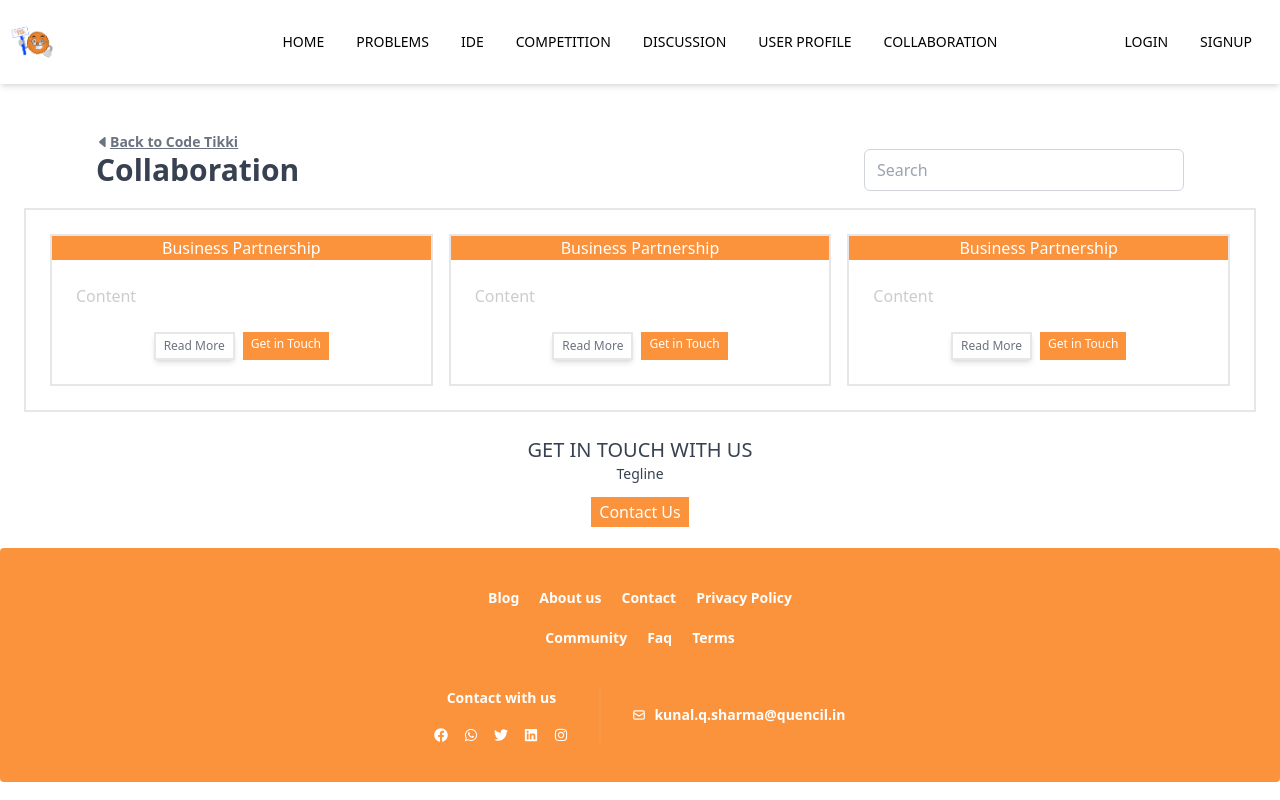
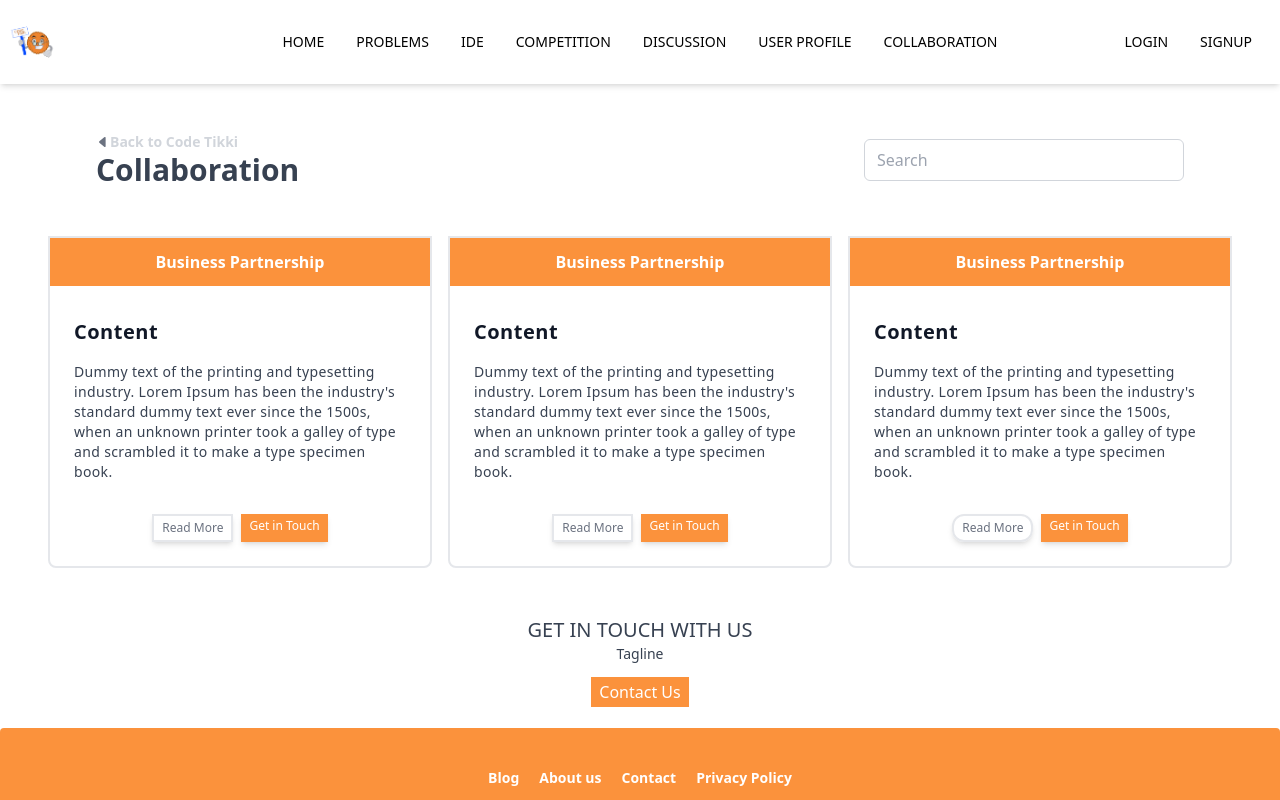
Before and after one commit to Vijay6383/Online-Compiler, a React (Create React App) app: page /collaboration in a window 1280 px wide. Shown: the top 800 px of the page. Built offline with nearby package versions, Linux system fonts and the light colour scheme.

Commit message:
sponser section

```diff
--- a/public/index.html
+++ b/public/index.html
@@ -12,6 +12,7 @@
     <link rel="apple-touch-icon" href="%PUBLIC_URL%/logo192.png" />
 
     <link rel="manifest" href="%PUBLIC_URL%/manifest.json" />
+    <link rel="stylesheet" href="https://cdnjs.cloudflare.com/ajax/libs/font-awesome/6.2.0/css/all.css"></link>
 
     <title>Code Tikki</title>
   </head>
--- a/src/Components/Pages/Collaboration/Collaboration.js
+++ b/src/Components/Pages/Collaboration/Collaboration.js
@@ -7,43 +7,52 @@ const Collaboration = () => {
         <>
             <div className='flex flex-col lg:flex-row lg:justify-between lg:items-center lg:px-24 pt-12 pb-6 px-6 lg:pb-0'>
                 <div>
-                    <div className='flex justify-start items-center text-gray-500 text-sm font-semibold underline'>
+                    <div className='flex justify-start items-center text-gray-500 text-sm font-semibold '>
                         <BsFillCaretLeftFill></BsFillCaretLeftFill>
-                        <Link to='/profile'>Back to Code Tikki</Link>
+                        <Link className=" text-gray-300 hover:text-black" to='/profile'>Back to Code Tikki</Link>
                     </div>
-                    <h2 className='text-3xl font-semibold mb-5 text-gray-700'>Collaboration</h2>
+                    <h2 className='text-3xl font-semibold text-gray-700 mb-6'>Collaboration</h2>
                 </div>
-                <input type="text" placeholder="Search" className="px-3 py-2 w-full max-w-xs border rounded-md border-gray-300" />
+                <input type="text" placeholder="Search" className="px-3 py-2 hover:border-orange-500 hover:placeholder-orange-500 mb-6 w-full max-w-xs border rounded-md border-gray-300" />
             </div>
-            <div className='flex flex-col lg:flex-row justify-around items-center gap-4 border-2 p-6 mx-6 mb-6'>
-                <div className='w-full border-2'>
-                    <h2 className='bg-orange-400 text-white text-center'>Business Partnership</h2>
-                    <p className='p-6'>Content</p>
+            <div className='flex flex-col lg:flex-row justify-around items-center gap-4 p-6 mx-6 mb-6'>
+                <div className='w-full border-2 rounded-lg rounded-t-none'>
+                    <h2 className='bg-orange-400 p-3 text-white font-bold text-center'>Business Partnership</h2>
+                    <h3 className='p-6 pb-4 pt-8 text-xl font-semibold text-gray-900 tracking-wide'>Content</h3>
+                    <p className="p-6 pt-0 pb-8 text-gray-700 text-sm text-left tracking-wide">Dummy text of the printing and typesetting industry. Lorem Ipsum has been the
+                        industry's standard dummy text ever since the 1500s, when an unknown printer
+                        took a galley of type and scrambled it to make a type specimen book.</p>
                     <div className='flex justify-center gap-2 mb-6 text-xs font-medium'>
                         <Link className='text-gray-500 shadow-md border-2 px-2 py-1'>Read More</Link>
-                        <Link className='bg-orange-400 text-white px-2 py-1'>Get in Touch</Link>
+                        <Link className='bg-orange-400 shadow-md text-white px-2 py-1'>Get in Touch</Link>
                     </div>
                 </div>
-                <div className='w-full border-2'>
-                    <h2 className='bg-orange-400 text-white text-center'>Business Partnership</h2>
-                    <p className='p-6'>Content</p>
+                <div className='w-full border-2 rounded-lg rounded-t-none'>
+                    <h2 className='bg-orange-400 p-3 text-white font-bold text-center'>Business Partnership</h2>
+                    <h3 className="p-6 pb-4 pt-8 text-xl font-semibold text-gray-900 tracking-wide">Content</h3>
+                    <p className="p-6 pt-0 pb-8 text-gray-700 text-sm text-left tracking-wide">Dummy text of the printing and typesetting industry. Lorem Ipsum has been the
+                        industry's standard dummy text ever since the 1500s, when an unknown printer
+                        took a galley of type and scrambled it to make a type specimen book.</p>
                     <div className='flex justify-center gap-2 mb-6 text-xs font-medium'>
                         <Link className='text-gray-500 shadow-md border-2 px-2 py-1'>Read More</Link>
-                        <Link className='bg-orange-400 text-white px-2 py-1'>Get in Touch</Link>
+                        <Link className='bg-orange-400 shadow-md text-white px-2 py-1'>Get in Touch</Link>
                     </div>
                 </div>
-                <div className='w-full border-2'>
-                    <h2 className='bg-orange-400 text-white text-center'>Business Partnership</h2>
-                    <p className='p-6'>Content</p>
+                <div className='w-full border-2 rounded-lg rounded-t-none'>
+                    <h2 className='bg-orange-400 p-3 text-white font-bold text-center'>Business Partnership</h2>
+                    <h3 className="p-6 pb-4 pt-8 text-xl font-semibold text-gray-900 tracking-wide">Content</h3>
+                    <p className="p-6 pt-0 pb-8 text-gray-700 text-sm text-left tracking-wide">Dummy text of the printing and typesetting industry. Lorem Ipsum has been the
+                        industry's standard dummy text ever since the 1500s, when an unknown printer
+                        took a galley of type and scrambled it to make a type specimen book.</p>
                     <div className='flex justify-center gap-2 mb-6 text-xs font-medium'>
-                        <Link className='text-gray-500 shadow-md border-2 px-2 py-1'>Read More</Link>
-                        <Link className='bg-orange-400 text-white px-2 py-1'>Get in Touch</Link>
+                        <Link className='text-gray-500 shadow-md border-2 px-2 py-1 rounded-xl'>Read More</Link>
+                        <Link className='bg-orange-400 shadow-md text-white px-2 py-1'>Get in Touch</Link>
                     </div>
                 </div>
             </div>
             <div className='text-center text-gray-700 mb-6'>
                 <h3 className='uppercase text-xl'>get in touch with us</h3>
-                <h3 className='text-sm mb-4'>Tegline</h3>
+                <h3 className='text-sm mb-4'>Tagline</h3>
                 <Link className='bg-orange-400 text-white px-2 py-1'>Contact Us</Link>
             </div>
         </>
--- a/src/Components/Pages/Home/Home.js
+++ b/src/Components/Pages/Home/Home.js
@@ -104,7 +104,7 @@ const Home = () => {
                         {/* <img class="w-12 h-6 md:w-48 md:h-auto md:rounded-none rounded-full mx-auto" src="https://thumbs.dreamstime.com/b/sponsor-grunge-retro-red-ribbon-stamp-isolated-86162819.jpg" alt="" width="384" height="512" /> */}
                     </div>
                 </div>
-                <div className='flex flex-col lg:flex-row justify-center items-center gap-10 p-6 m-6 justify-center items-center content-center container2'>
+                <div className='flex items-start flex-col lg:flex-row justify-center gap-10 p-6 m-6 justify-center items-center content-center container2'>
                     <div className="w-9/12 lg:w-96 border-1 shadow-l hover:shadow-2xl py-12 bg-white rounded-md cursor-pointer card">
                         {/* <img class="w-24 h-24 md:w-48 md:h-auto md:rounded-none rounded-full mx-auto" src="https://thumbs.dreamstime.com/b/sponsor-grunge-retro-red-ribbon-stamp-isolated-86162819.jpg" alt="" width="384" height="512" /> */}
                     </div>
```
